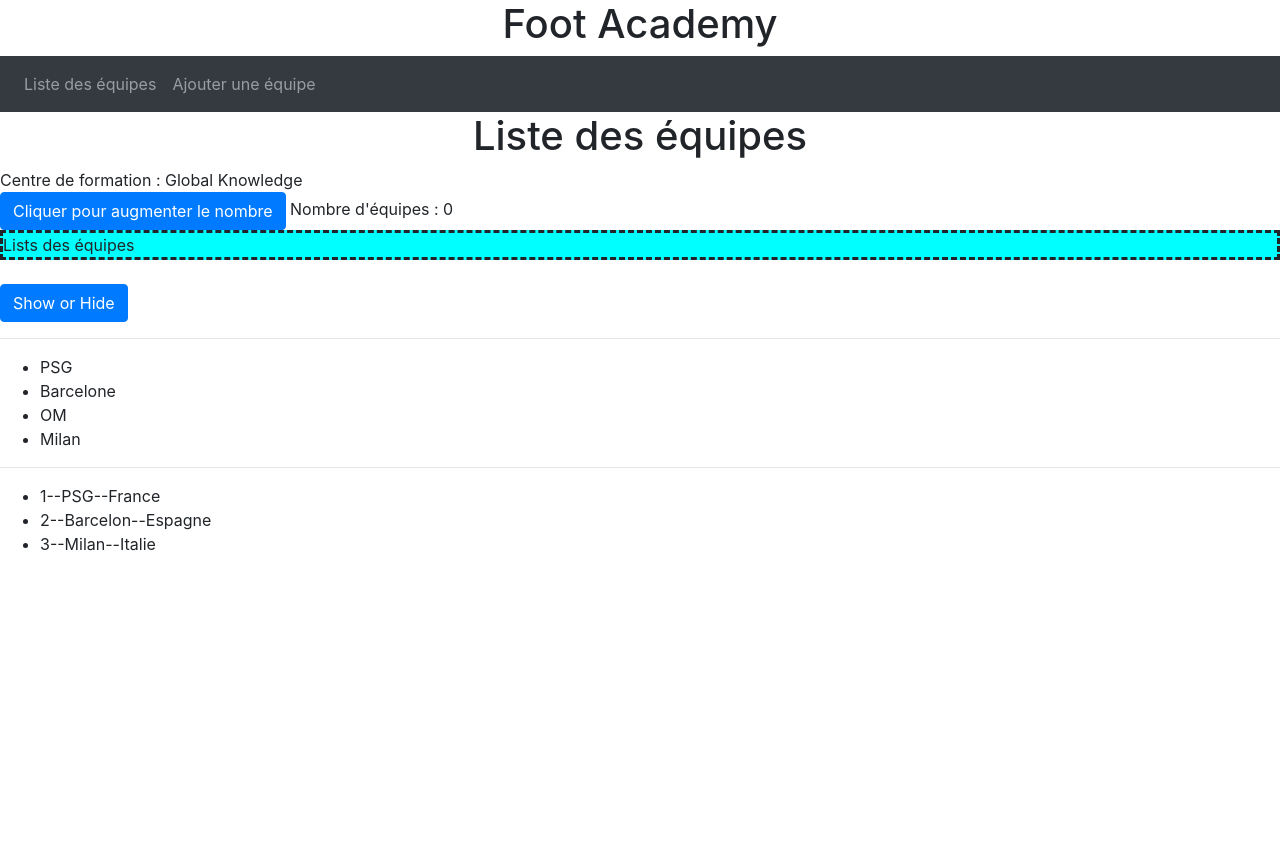
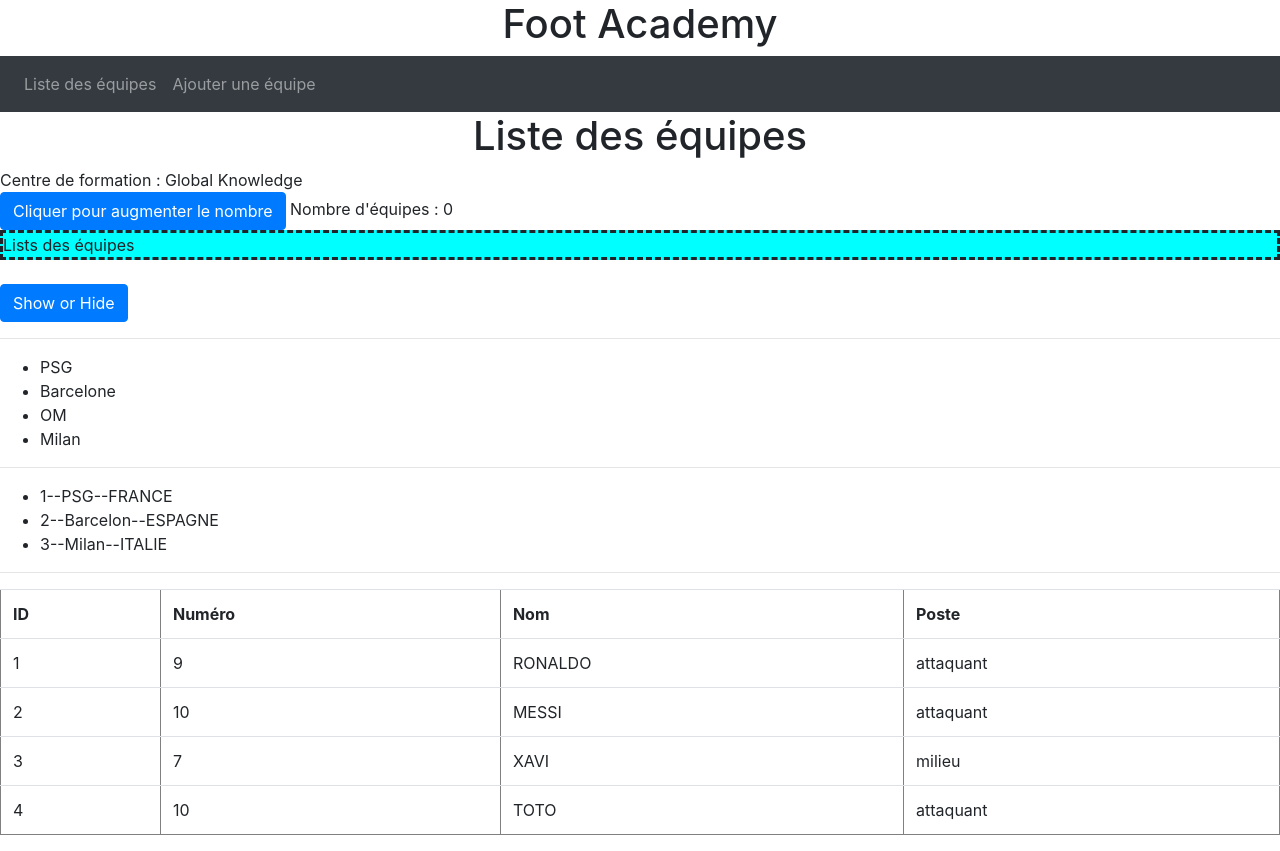
Before and after one commit to MezghichGit/footacademy, an Angular app: page /list in a window 1280 px wide. Before the commit the page ends 800 px from the top, so only its background shows below. Built offline with nearby package versions, Linux system fonts and the light colour scheme.

Commit message:
correction exercice joueurs

```diff
--- a/src/app/list-equipes/list-equipes.component.html
+++ b/src/app/list-equipes/list-equipes.component.html
@@ -22,5 +22,17 @@ Nombre d'équipes : {{nbr}}
 <hr/>
 
 <ul>
-    <li *ngFor="let equipeDetails of equipesFull">{{equipeDetails.id}}--{{equipeDetails.nom}}--{{equipeDetails.pays}}</li>
+    <li *ngFor="let equipeDetails of equipesFull">{{equipeDetails.id}}--{{equipeDetails.nom}}--{{equipeDetails.pays | uppercase }}</li>
 </ul>
+
+<hr/>
+
+<table border="1" align="center" class="table">
+    <tr><th>ID</th><th>Numéro</th><th>Nom</th><th>Poste</th></tr>
+    <tr *ngFor="let joueur of joueurs">
+     <td>{{joueur.id}}</td>
+     <td>{{joueur.numero}}</td>
+     <td>{{joueur.nom|uppercase}}</td>
+     <td>{{joueur.poste}}</td>
+    </tr>
+</table>
--- a/src/app/list-equipes/list-equipes.component.ts
+++ b/src/app/list-equipes/list-equipes.component.ts
@@ -28,6 +28,32 @@ export class ListEquipesComponent implements OnInit {
     }
   ];
 
+  joueurs: any = [
+    {
+      id: 1,
+      nom: "Ronaldo",
+      numero: 9,
+      poste: "attaquant"
+    },
+    {
+      id: 2,
+      nom: "Messi",
+      numero: 10,
+      poste: "attaquant"
+    },
+    {
+      id: 3,
+      nom: "Xavi",
+      numero: 7,
+      poste: "milieu"
+    },
+    {
+      id: 4,
+      nom: "Toto",
+      numero: 10,
+      poste: "attaquant"
+    }
+  ]
   public nbr: number = 0;
   public res: boolean = false;
 
```
